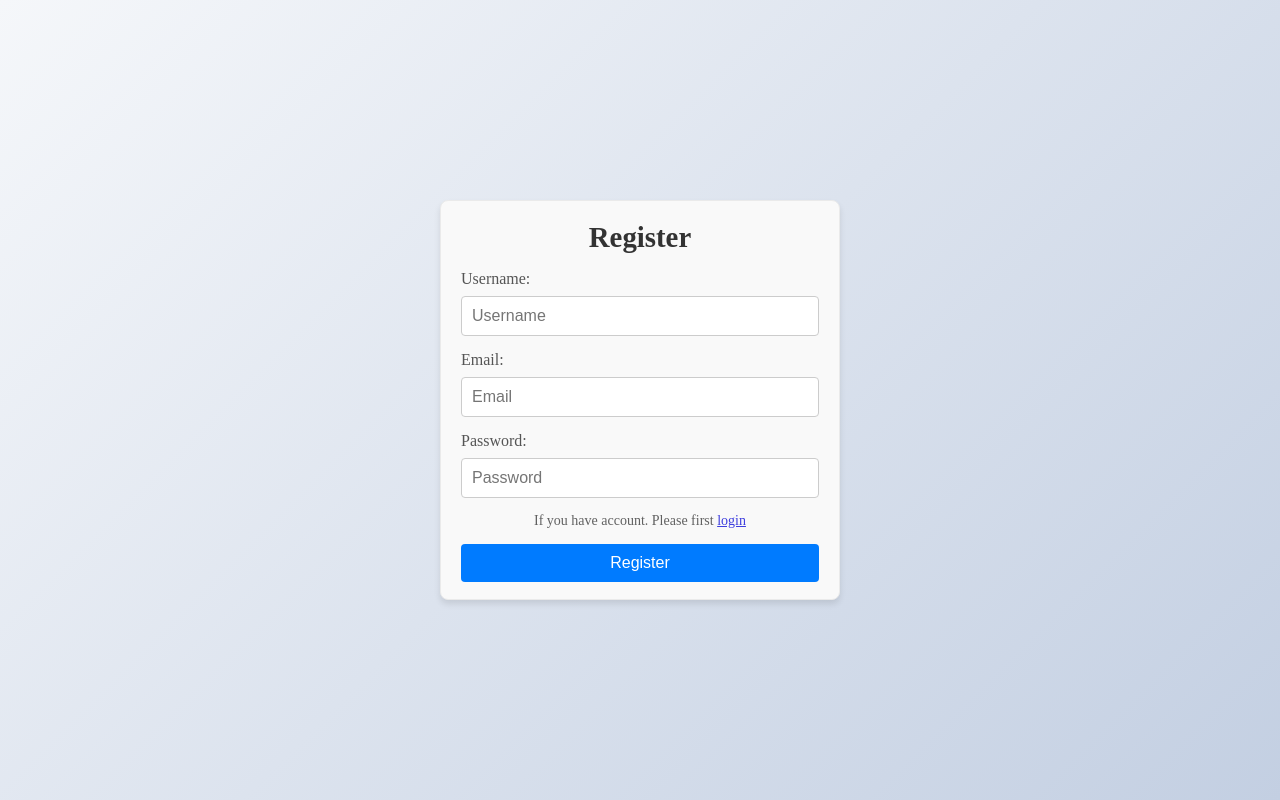
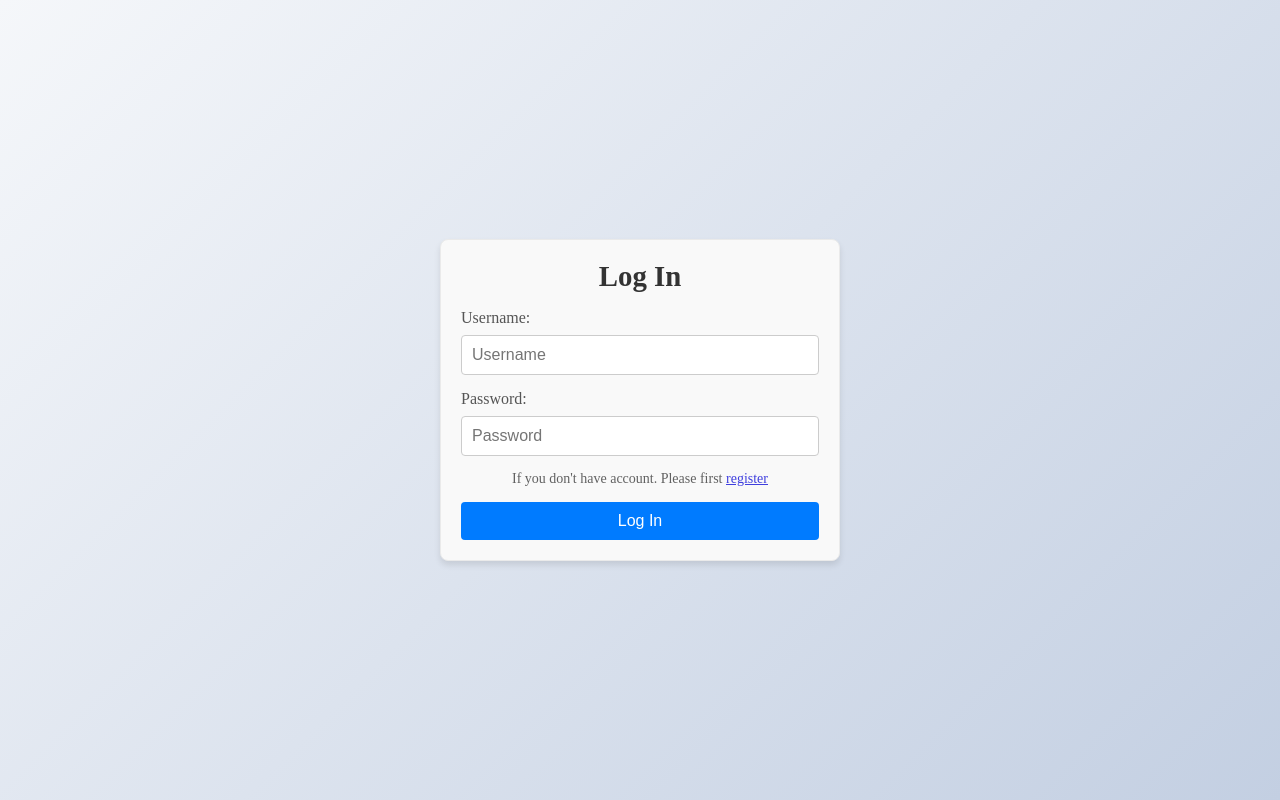
Before and after one commit to sasanedicbn/Blog-application, a React (Vite) app in the folder client/: page /login in a window 1280 px wide. Built offline with nearby package versions, Linux system fonts and the light colour scheme.

Commit message:
Create changes in login components

```diff
--- a/client/src/Login/Login.jsx
+++ b/client/src/Login/Login.jsx
@@ -3,11 +3,17 @@ import LoginForm from "./LoginForm";
 import RegisterForm from "./RegisterForm";
 
 const Login = () => {
-  const [openRegister, setOpenRegister] = useState(false);
+  const [openRegister, setOpenRegister] = useState(true);
+  const openRegisterHandler = () => {
+    setOpenRegister((prevState) => !prevState);
+  };
   return (
     <div className="login-backgorund">
-      {/* <LoginForm /> */}
-      <RegisterForm />
+      {openRegister ? (
+        <LoginForm openRegisterHandler={openRegisterHandler} />
+      ) : (
+        <RegisterForm openLoginHandler={openRegisterHandler} />
+      )}
     </div>
   );
 };
```
